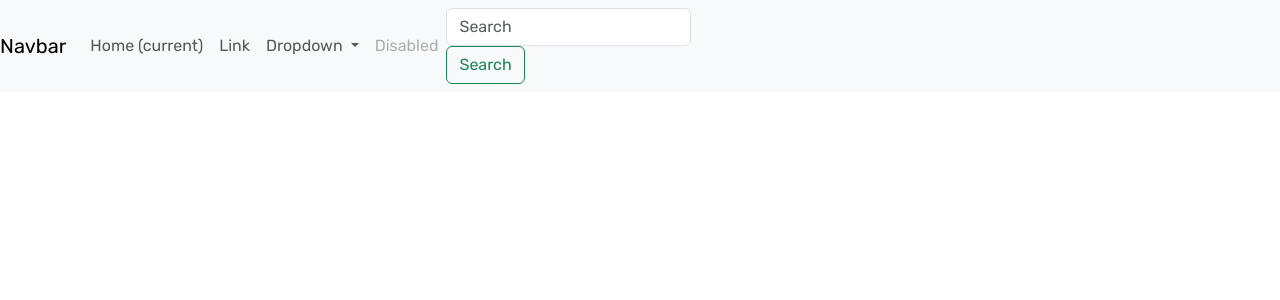
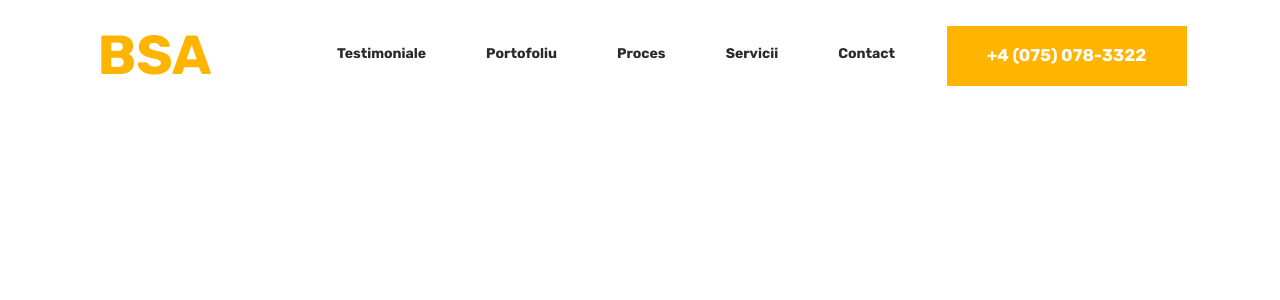
Before and after one commit to ogonekmateusz/strona-budowlana, a Vue app: page / in a window 1280 px wide. Shown: the top 300 px of the page. Built offline with nearby package versions, Linux system fonts and the light colour scheme.

Commit message:
add desktop styles to header component

```diff
--- a/src/App.vue
+++ b/src/App.vue
@@ -4,9 +4,9 @@
 </template>
 
 <script setup lang="ts">
-import 'bootstrap/dist/css/bootstrap.css';
-import 'bootstrap/dist/js/bootstrap.bundle';
+
 import HeaderView from "./components/HeaderView.vue";
+
 </script>
 
 <style>
--- a/src/components/HeaderView.vue
+++ b/src/components/HeaderView.vue
@@ -1,69 +1,114 @@
 <template>
-  <nav class="navbar navbar-expand-lg navbar-light bg-light">
-    <a class="navbar-brand" href="#">Navbar</a>
+  <nav
+    class="navbar navbar-expand-md bg-white p-3"
+    aria-label="Fourth navbar example"
+  >
+    <div class="container-fluid">
+      <RouterLink to="/" class="navbar-brand">BSA </RouterLink>
       <button
         class="navbar-toggler"
         type="button"
-      data-toggle="collapse"
-      data-target="#navbarSupportedContent"
-      aria-controls="navbarSupportedContent"
-      aria-expanded="false"
-      aria-label="Toggle navigation"
+        data-bs-toggle="collapse"
+        data-bs-target="#navbarsExample04"
       >
         <span class="navbar-toggler-icon"></span>
       </button>
-
-    <div class="collapse navbar-collapse" id="navbarSupportedContent">
-      <ul class="navbar-nav mr-auto">
-        <li class="nav-item active">
-          <a class="nav-link" href="#"
-            >Home <span class="sr-only">(current)</span></a
-          >
+      <div id="navbarsExample04" class="collapse navbar-collapse">
+        <ul class="navbar-nav ms-auto mb-2 mb-md-0 d-flex align-items-center">
+          <li class="nav-item">
+            <RouterLink class="nav-link" to="/">Testimoniale</RouterLink>
           </li>
           <li class="nav-item">
-          <a class="nav-link" href="#">Link</a>
-        </li>
-        <li class="nav-item dropdown">
-          <a
-            class="nav-link dropdown-toggle"
-            href="#"
-            id="navbarDropdown"
-            role="button"
-            data-toggle="dropdown"
-            aria-haspopup="true"
-            aria-expanded="false"
-          >
-            Dropdown
-          </a>
-          <div class="dropdown-menu" aria-labelledby="navbarDropdown">
-            <a class="dropdown-item" href="#">Action</a>
-            <a class="dropdown-item" href="#">Another action</a>
-            <div class="dropdown-divider"></div>
-            <a class="dropdown-item" href="#">Something else here</a>
-          </div>
+            <RouterLink to="/" class="nav-link">Portofoliu</RouterLink>
           </li>
           <li class="nav-item">
-          <a class="nav-link disabled" href="#">Disabled</a>
+            <RouterLink class="nav-link" to="/">Proces</RouterLink>
+          </li>
+          <li class="nav-item">
+            <RouterLink class="nav-link" to="/">Servicii</RouterLink>
+          </li>
+          <li class="nav-item">
+            <RouterLink class="nav-link" to="/">Contact</RouterLink>
+          </li>
+          <li class="nav-item">
+            <button type="button" class="btn1 d-flex align-items-center">
+              +4 (075) 078-3322
+            </button>
           </li>
         </ul>
-      <form class="form-inline my-2 my-lg-0">
-        <input
-          class="form-control mr-sm-2"
-          type="search"
-          placeholder="Search"
-          aria-label="Search"
-        />
-        <button class="btn btn-outline-success my-2 my-sm-0" type="submit">
-          Search
-        </button>
-      </form>
+      </div>
     </div>
   </nav>
 </template>
 
 <script setup lang="ts">
-import 'bootstrap/dist/css/bootstrap.css';
-import 'bootstrap/dist/js/bootstrap.bundle';
+import "bootstrap/dist/css/bootstrap.css";
+import "bootstrap/dist/js/bootstrap.bundle";
 </script>
 
-<style scoped></style>
+<style scoped>
+.navbar {
+  height: 4.438rem;
+  width: 100%;
+  margin-top: 1.25rem;
+}
+.navbar-nav {
+  gap: 44px;
+}
+.container-fluid {
+  margin-left: 4.063rem;
+  margin-right: 4.063rem;
+}
+.navbar-brand {
+  width: 7.688rem;
+  color: var(--yellow);
+  font-weight: 700;
+  text-align: center;
+  line-height: 4.074rem;
+  font-size: 3.438rem;
+}
+.nav-link {
+  font-size: 0.875rem;
+  font-weight: 700;
+  line-height: 1.037rem;
+  color: var(--gray);
+}
+
+.btn1 {
+  width: 240px;
+  height: 60px;
+  padding: 1.25rem 2.5rem 1.25rem 2.5rem;
+  gap: 0px;
+  opacity: 0px;
+  background-color: var(--yellow);
+  border: none;
+  text-align: center;
+  font-weight: 700;
+  font-size: 1.063rem;
+  color: var(--white);
+  transition: 0.2s ease-in-out;
+}
+
+/* hover steryd custom animation :* */
+.nav-link {
+  display: inline-block;
+}
+
+.nav-link::after {
+  content: "";
+  display: block;
+  height: 2px;
+  background-color: var(--yellow);
+  transform: scaleX(0);
+  transition: transform ease 0.3s;
+}
+
+.nav-link:hover::after {
+  transform: scaleX(1.2);
+}
+
+.btn1:hover {
+  cursor: pointer;
+  background-color: #e6a100;
+}
+</style>
```
Lines whose indentation alone changed are shown as unchanged.
